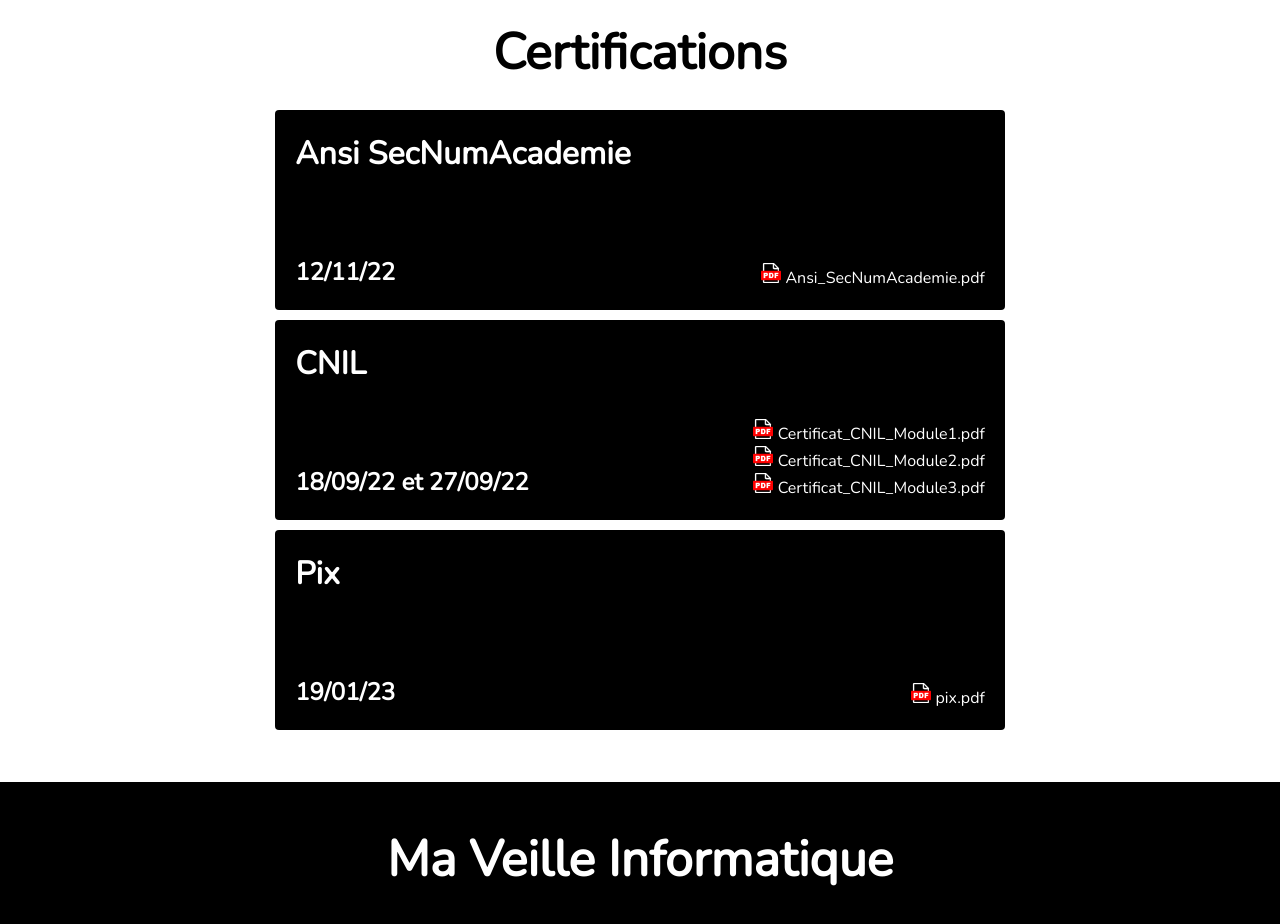
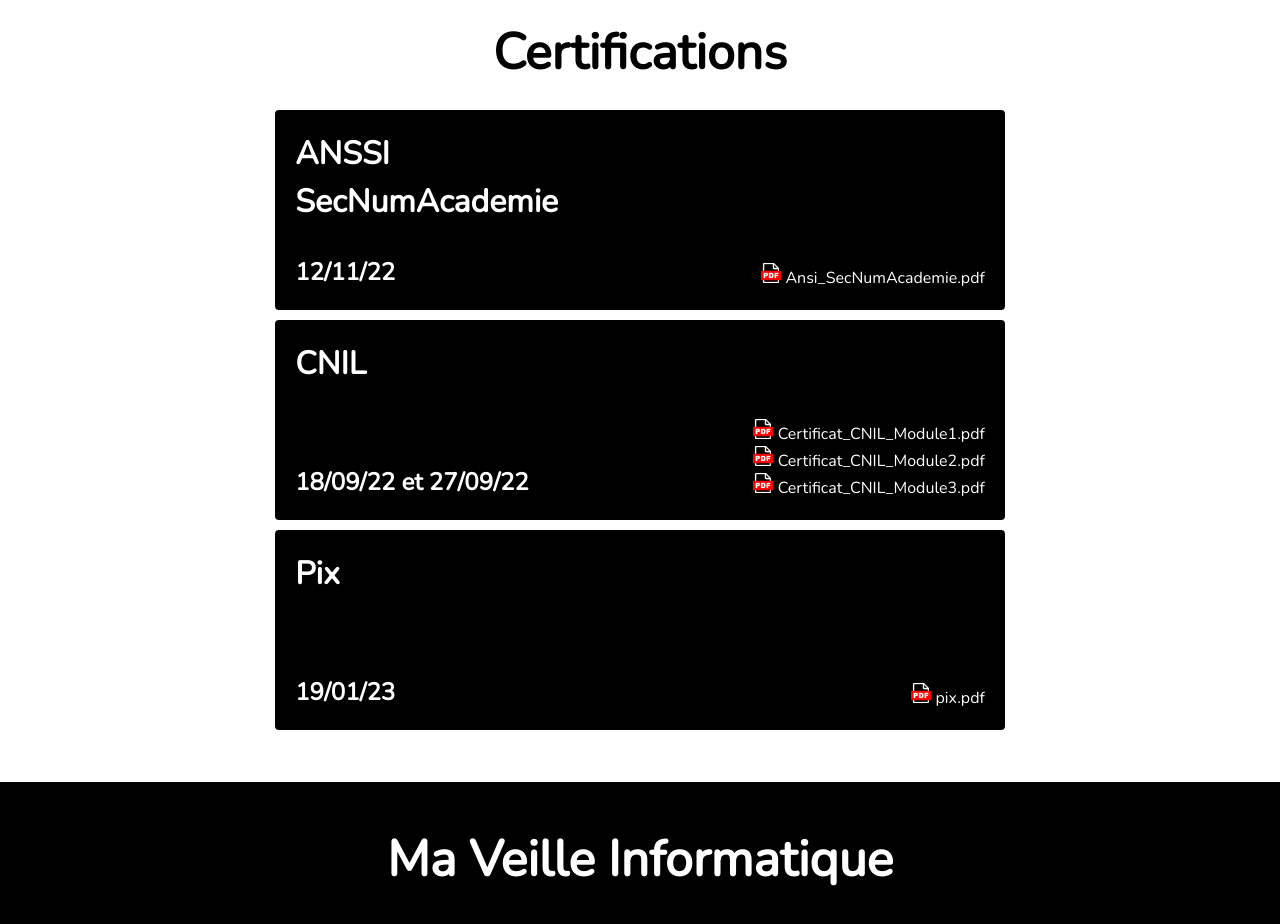
Before and after one commit to EwennAnsquer/portfolio, a React (Vite) app: page / in a window 1280 px wide. Shown: the part 3520-4444 px from the top of the page. Built offline with nearby package versions, Linux system fonts and the light colour scheme.

Commit message:
changement d'orthographe

```diff
--- a/src/App.jsx
+++ b/src/App.jsx
@@ -39,7 +39,7 @@
                 {/* <Skills /> */}
                 <Timeline />
                 <Liste name="Certifications" Id="certif" fontSize="50px" fontWeigth="800">
-                    <Certification name="Ansi SecNumAcademie" date="12/11/22" file={[["Ansi_SecNumAcademie", "https://dochub.com/m/shared-document/eansquer-ledantec/qA8ldYxVEkAZNZ8R6MJrpP/ansi-secnumacademie-pdf?dt=hVVuGk6J6Ai7xBVLac1B"]]}/>
+                    <Certification name="ANSSI SecNumAcademie" date="12/11/22" file={[["Ansi_SecNumAcademie", "https://dochub.com/m/shared-document/eansquer-ledantec/qA8ldYxVEkAZNZ8R6MJrpP/ansi-secnumacademie-pdf?dt=hVVuGk6J6Ai7xBVLac1B"]]}/>
                     <Certification name="CNIL" date="18/09/22 et 27/09/22" file={[["Certificat_CNIL_Module1","https://dochub.com/m/shared-document/eansquer-ledantec/r4D6EkZVZJjlYA9VpQXW7O/certificat-cnil-module1-pdf?dt=QknAzcY4rzwTx2vG1paj"],["Certificat_CNIL_Module2","https://dochub.com/m/shared-document/eansquer-ledantec/jo3xELpR3A8k5YkVJBa7nr/certificat-cnil-module2-pdf?dt=uyN427-XjxExivKG7TPL"],["Certificat_CNIL_Module3","https://dochub.com/m/shared-document/eansquer-ledantec/Xv7zYW5RnlX3rd0V2A9egx/certificat-cnil-module3-pdf?dt=QpTyTaVtPa77iBrh1G5o"]]}/>
                     <Certification name="Pix" date="19/01/23" file={[["pix","https://dochub.com/m/shared-document/eansquer-ledantec/P0B76b3K6d8Yv2Awn2y1Gg/pix-pdf?dt=ZMXH_1KJkRgPRfqLxqKr"]]}/> {/* nom afficher sur le lien puis nom du fichier dans dossier certifications*/}
                 </Liste>
```
